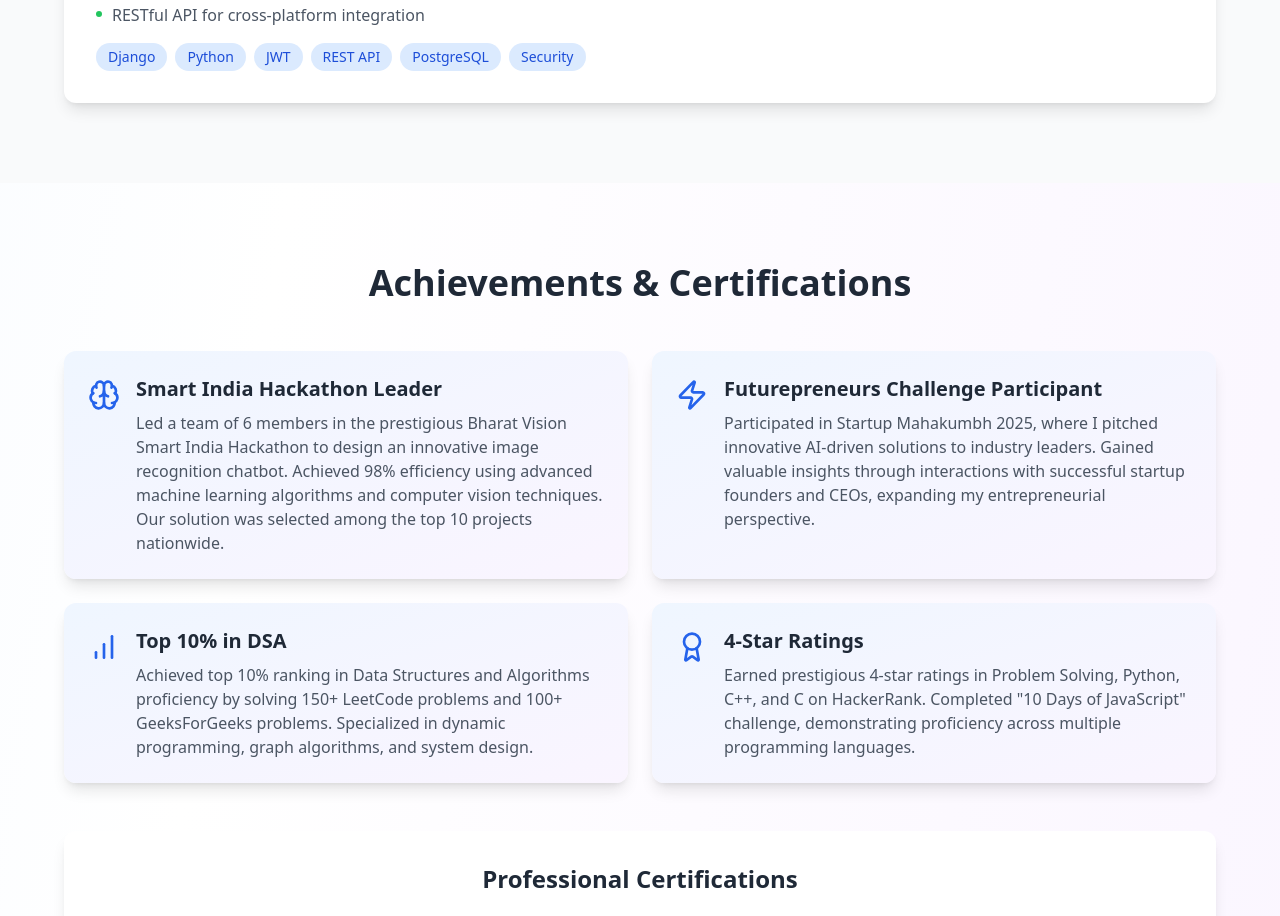
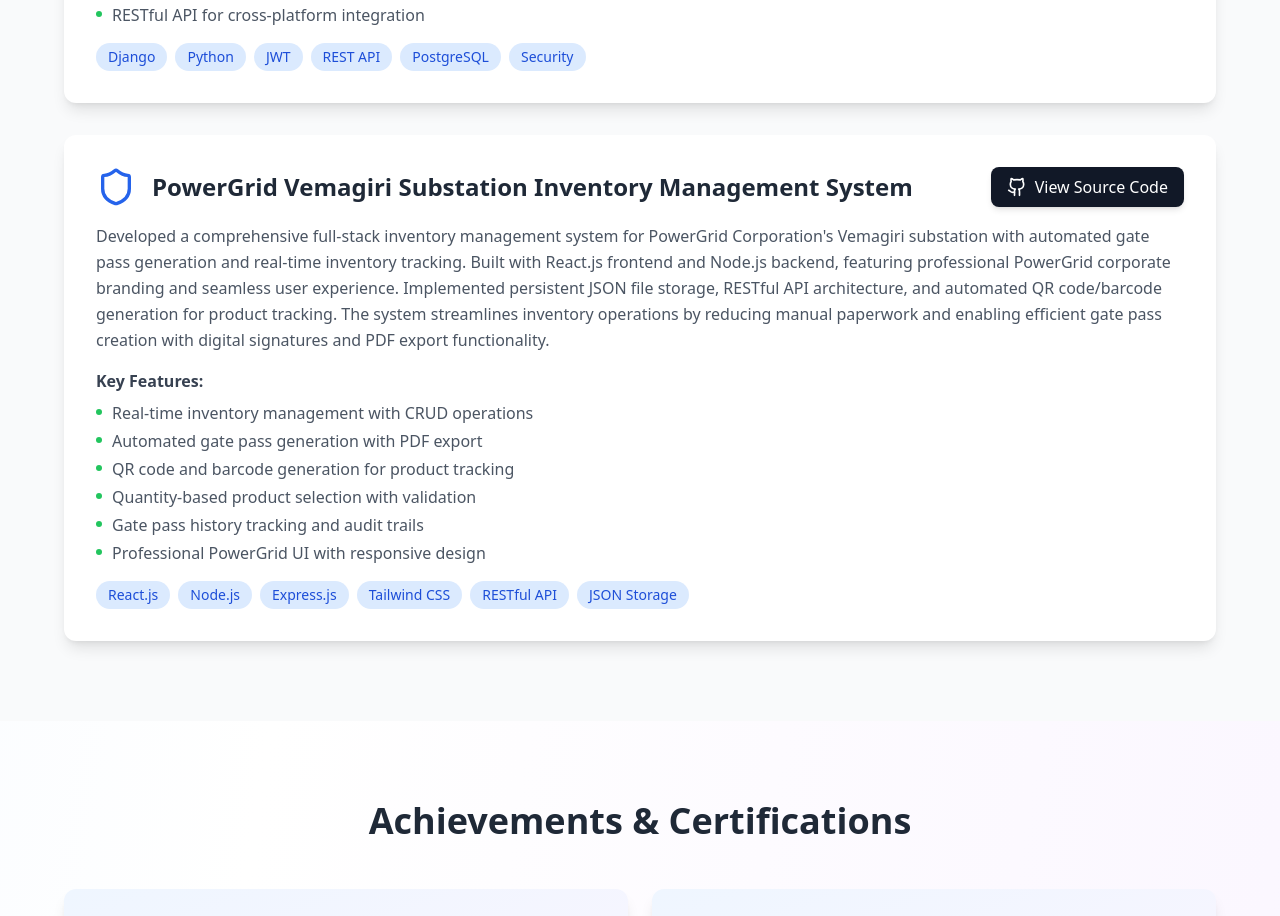
Before and after one commit to srinivas-jinna/website-portfolio, a React (Create React App) app: page / in a window 1280 px wide. Shown: the part 5440-6356 px from the top of the page. Built offline with nearby package versions, Linux system fonts and the light colour scheme.

Commit message:
Update App.js

```diff
--- a/src/App.js
+++ b/src/App.js
@@ -139,6 +139,20 @@
       ],
       tech: ['Django', 'Python', 'JWT', 'REST API', 'PostgreSQL', 'Security'],
       icon: Shield
+    },
+    {
+     title: 'PowerGrid Vemagiri Substation Inventory Management System',
+     description: 'Developed a comprehensive full-stack inventory management system for PowerGrid Corporation\'s Vemagiri substation with automated gate pass generation and real-time inventory tracking. Built with React.js frontend and Node.js backend, featuring professional PowerGrid corporate branding and seamless user experience. Implemented persistent JSON file storage, RESTful API architecture, and automated QR code/barcode generation for product tracking. The system streamlines inventory operations by reducing manual paperwork and enabling efficient gate pass creation with digital signatures and PDF export functionality.',
+     features: [
+       'Real-time inventory management with CRUD operations',
+       'Automated gate pass generation with PDF export',
+       'QR code and barcode generation for product tracking',
+       'Quantity-based product selection with validation',
+       'Gate pass history tracking and audit trails',
+       'Professional PowerGrid UI with responsive design'
+     ],
+     tech: ['React.js', 'Node.js', 'Express.js', 'Tailwind CSS', 'RESTful API', 'JSON Storage'],
+     icon: Shield
     }
   ];
 
```
